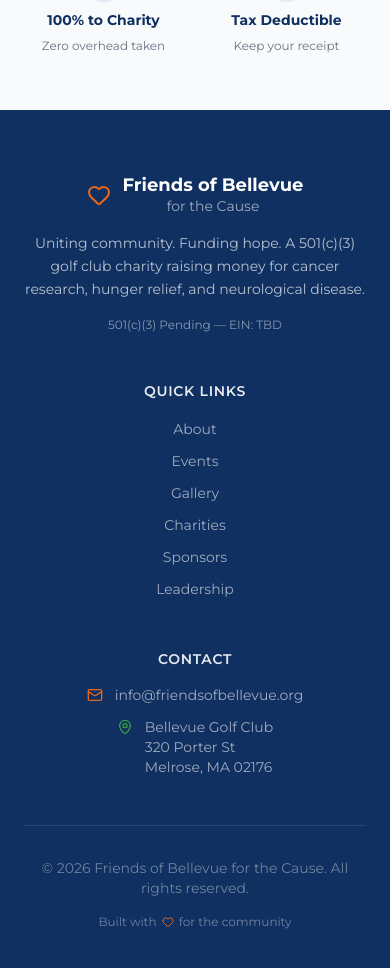
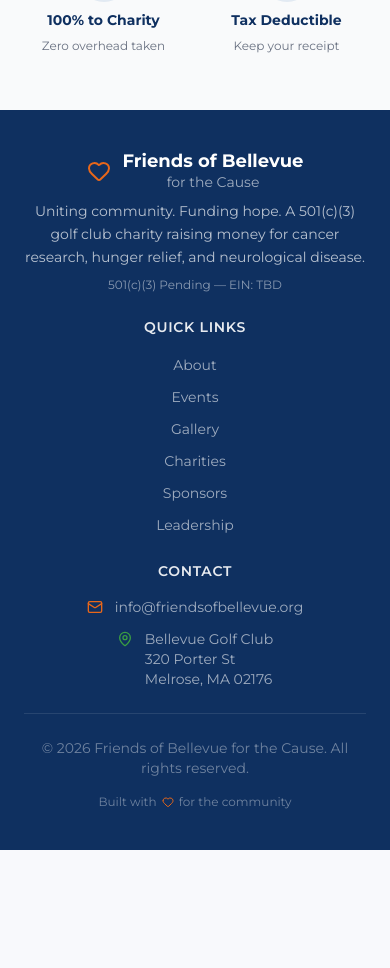
Before and after one commit to jpenney23/friends-of-bellevue, a Next.js app: page /donate in a window 390 px wide. Shown: the part 4240-5208 px from the top of the page. After the commit the page ends 5090 px from the top, so only its background shows below. Built offline with nearby package versions, Linux system fonts and the light colour scheme.

Commit message:
Compact footer vertical spacing on mobile

```diff
--- a/src/components/layout/Footer.tsx
+++ b/src/components/layout/Footer.tsx
@@ -14,10 +14,10 @@ export default function Footer() {
 
   return (
     <footer className="bg-fob-dark-navy dark:bg-[#0b1120] dark:border-t dark:border-white/5 text-white">
-      <div className="mx-auto max-w-7xl px-6 py-16 lg:px-8">
-        <div className="grid grid-cols-1 md:grid-cols-3 gap-12">
+      <div className="mx-auto max-w-7xl px-6 py-10 md:py-16 lg:px-8">
+        <div className="grid grid-cols-1 md:grid-cols-3 gap-6 md:gap-12">
           {/* Brand */}
-          <div className="space-y-4 text-center md:text-left">
+          <div className="space-y-2 md:space-y-4 text-center md:text-left">
             <div className="flex items-center gap-3 justify-center md:justify-start">
               <Heart className="size-6 text-fob-orange" />
               <div>
@@ -75,7 +75,7 @@ export default function Footer() {
           </div>
         </div>
 
-        <div className="mt-12 pt-8 border-t border-white/10 flex flex-col items-center gap-4 sm:flex-row sm:justify-between">
+        <div className="mt-6 md:mt-12 pt-6 md:pt-8 border-t border-white/10 flex flex-col items-center gap-4 sm:flex-row sm:justify-between">
           <p className="text-white/40 text-sm text-center sm:text-left">
             © 2026 Friends of Bellevue for the Cause. All rights reserved.
           </p>
```
